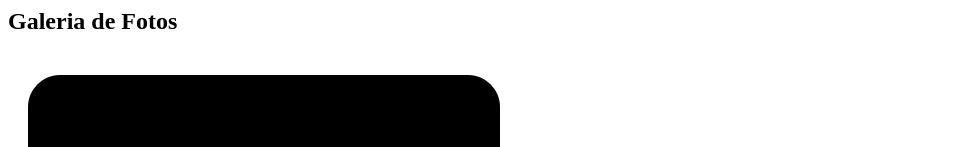
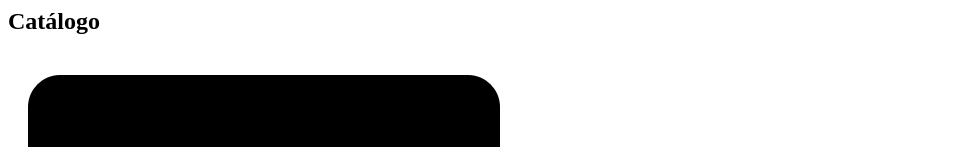
Before and after one commit to caueesdras02/Projeto-Pessoal, a plain HTML site: page galeria.html in a window 1280 px wide. Shown: the top 147 px of the page, without its empty margins (0-963 px from the left). Drawn offline with Linux system fonts and the light colour scheme.

Commit message:
Update galeria.html

```diff
--- a/galeria.html
+++ b/galeria.html
@@ -7,7 +7,7 @@
 -->
 
 <section class="galeria-catalogo">
-  <h1>Galeria de Fotos</h1>
+  <h1>Catálogo</h1>
   <div class="galeria-lista">
 
     <div class="netflix-poster"
```
